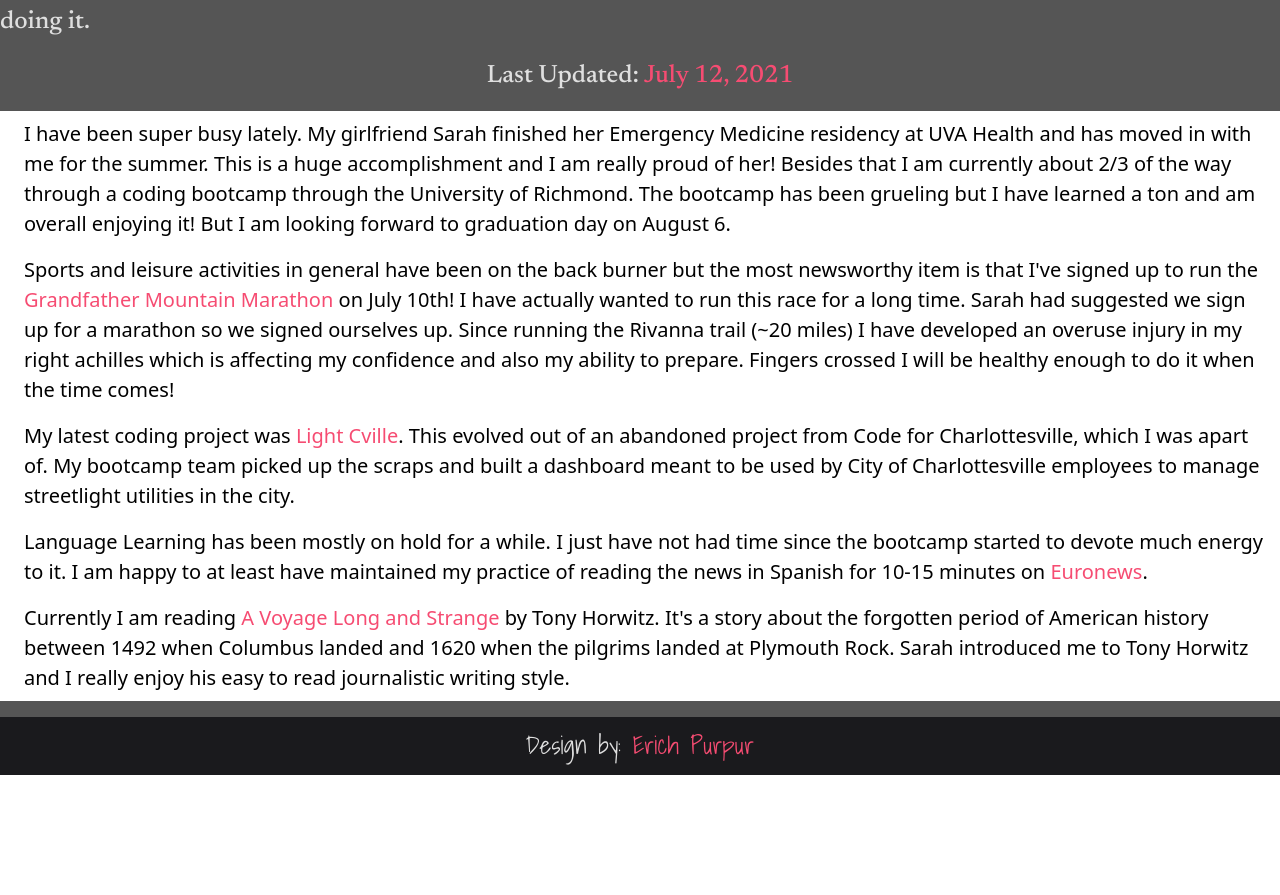
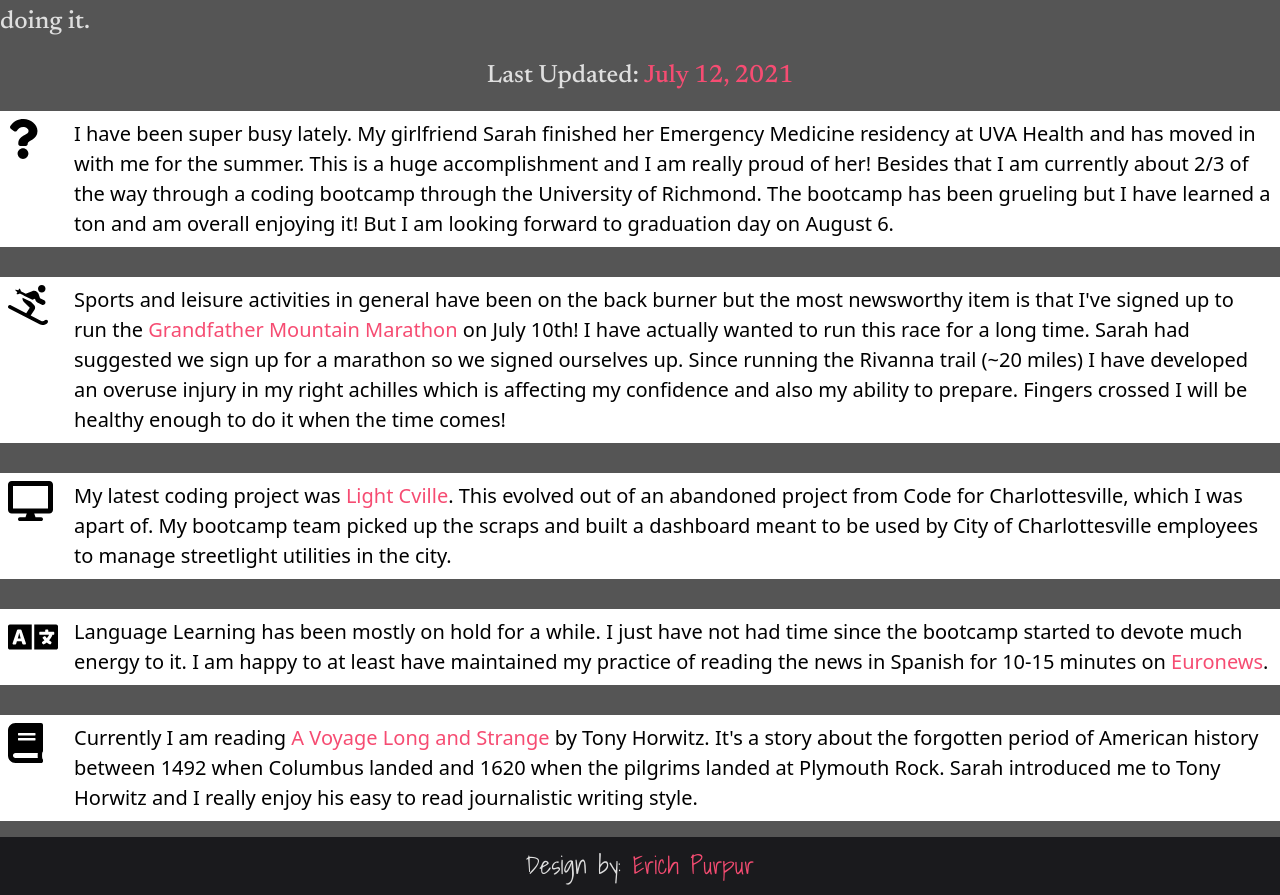
Before and after one commit to epurpur/ReactPortfolio, a React (Create React App) app: page /Now in a window 1280 px wide. Shown: the part 294-1189 px from the top of the page. Before the commit the page ends 1069 px from the top, so only its background shows below. Built offline with nearby package versions, Linux system fonts and the light colour scheme.

Commit message:
styling fontAwesome icons

```diff
--- a/src/App.css
+++ b/src/App.css
@@ -52,6 +52,11 @@
 .App td, .App th {
   color: var(--font-cream);
   border: none;
+}
+
+.App th {
+  color: var(--font-pink);
+  size: 2em;
 }
 
 
--- a/src/components/Now.js
+++ b/src/components/Now.js
@@ -1,5 +1,14 @@
 import React from 'react'
 import '../App.css';
+
+// import overall fontAwesome
+import { FontAwesomeIcon } from "@fortawesome/react-fontawesome"
+//import specific fontAwesome icons
+import { faQuestion } from '@fortawesome/free-solid-svg-icons'
+import { faSkiing } from '@fortawesome/free-solid-svg-icons'
+import { faDesktop } from '@fortawesome/free-solid-svg-icons'
+import { faLanguage } from '@fortawesome/free-solid-svg-icons'
+import { faBook } from '@fortawesome/free-solid-svg-icons'
 
 const Now = () => {
     return (
@@ -14,27 +23,31 @@ const Now = () => {
                 <table class="table">
                     <tbody>
                         <tr>
-                            <th scope="row"><i class="far fa-question-circle"></i></th>
+                            <th scope="row"><FontAwesomeIcon icon={faQuestion} size='2x'/></th>
                             <td>I have been super busy lately. My girlfriend Sarah finished her Emergency Medicine residency at UVA Health and has moved in with me for the summer. This is a huge accomplishment and I am really proud of her! Besides that I am currently about 2/3 of the way through a coding bootcamp through the University of Richmond.
                             The bootcamp has been grueling but I have learned a ton and am overall enjoying it! But I am looking forward to graduation day on August 6.</td>
                         </tr>
+                        <br></br>
                         <tr>
-                            <th scope="row"><i class="fas fa-skiing"></i></th>
+                            <th scope="row"><FontAwesomeIcon icon={faSkiing} size='2x'/></th>
                             <td>Sports and leisure activities in general have been on the back burner but the most newsworthy item is that I've signed up to run the <a href="https://grandfathermtnmarathon.com/">Grandfather Mountain Marathon</a> on July 10th! I have actually wanted to run this race for a long time.
                             Sarah had suggested we sign up for a marathon so we signed ourselves up. Since running the Rivanna trail (~20 miles) I have developed an overuse injury in my right achilles which is affecting my confidence and also my ability to prepare. Fingers crossed I will be healthy enough to do it when the time comes! </td>
                         </tr>
+                        <br></br>
                         <tr>
-                            <th scope="row"><i class="fas fa-laptop"></i></th>
+                            <th scope="row"><FontAwesomeIcon icon={faDesktop} size='2x'/></th>
                             <td>My latest coding project was <a href="https://lightcville.herokuapp.com/login">Light Cville</a>. This evolved out of an abandoned project from Code for Charlottesville, which I was apart of. My bootcamp team picked
                             up the scraps and built a dashboard meant to be used by City of Charlottesville employees to manage streetlight utilities in the city. </td>
                         </tr>
+                        <br></br>
                         <tr>
-                            <th scope="row"><i class="fas fa-language"></i></th>
+                            <th scope="row"><FontAwesomeIcon icon={faLanguage} size='2x'/></th>
                             <td>Language Learning has been mostly on hold for a while. I just have not had time since the bootcamp started to devote much energy to it. I am happy to at least have maintained my practice of
                             reading the news in Spanish for 10-15 minutes on <a href="https://www.euronews.com/">Euronews</a>.</td>
                         </tr>
+                        <br></br>
                         <tr>
-                            <th scope="row"><i class="fas fa-book"></i></th>
+                            <th scope="row"><FontAwesomeIcon icon={faBook} size='2x'/></th>
                             <td>Currently I am reading <a href="https://www.goodreads.com/book/show/2076722.A_Voyage_Long_and_Strange">A Voyage Long and Strange</a> by Tony Horwitz. It's a story about the forgotten period of American history between 1492
                             when Columbus landed and 1620 when the pilgrims landed at Plymouth Rock. Sarah introduced me to Tony Horwitz and I really enjoy his easy to read journalistic writing style.</td>
                         </tr>
```
